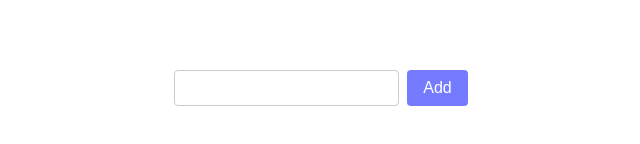
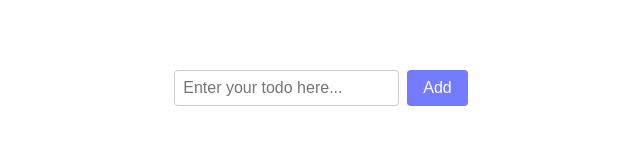
Before and after one commit to meryemiris/todo-app, a React (Vite) app: page / in a window 1280 px wide. Both pictures are taken after a click on the button "Start". Shown: the part 312-456 px from the top of the page, without its empty margins (319-959 px from the left). Built offline with nearby package versions, Linux system fonts and the light colour scheme.

Commit message:
add placeholder to todo input

```diff
--- a/src/components/NewTodo.tsx
+++ b/src/components/NewTodo.tsx
@@ -17,7 +17,13 @@ export default function NewTodo(props: NewTodoProps) {
 
   return (
     <form className={styles.container} onSubmit={submitHandler}>
-      <input required type="text" id="text" name="text"></input>
+      <input
+        required
+        type="text"
+        id="text"
+        name="text"
+        placeholder="Enter your todo here..."
+      ></input>
 
       <button type="submit" className={styles.addButton}>
         Add
```
